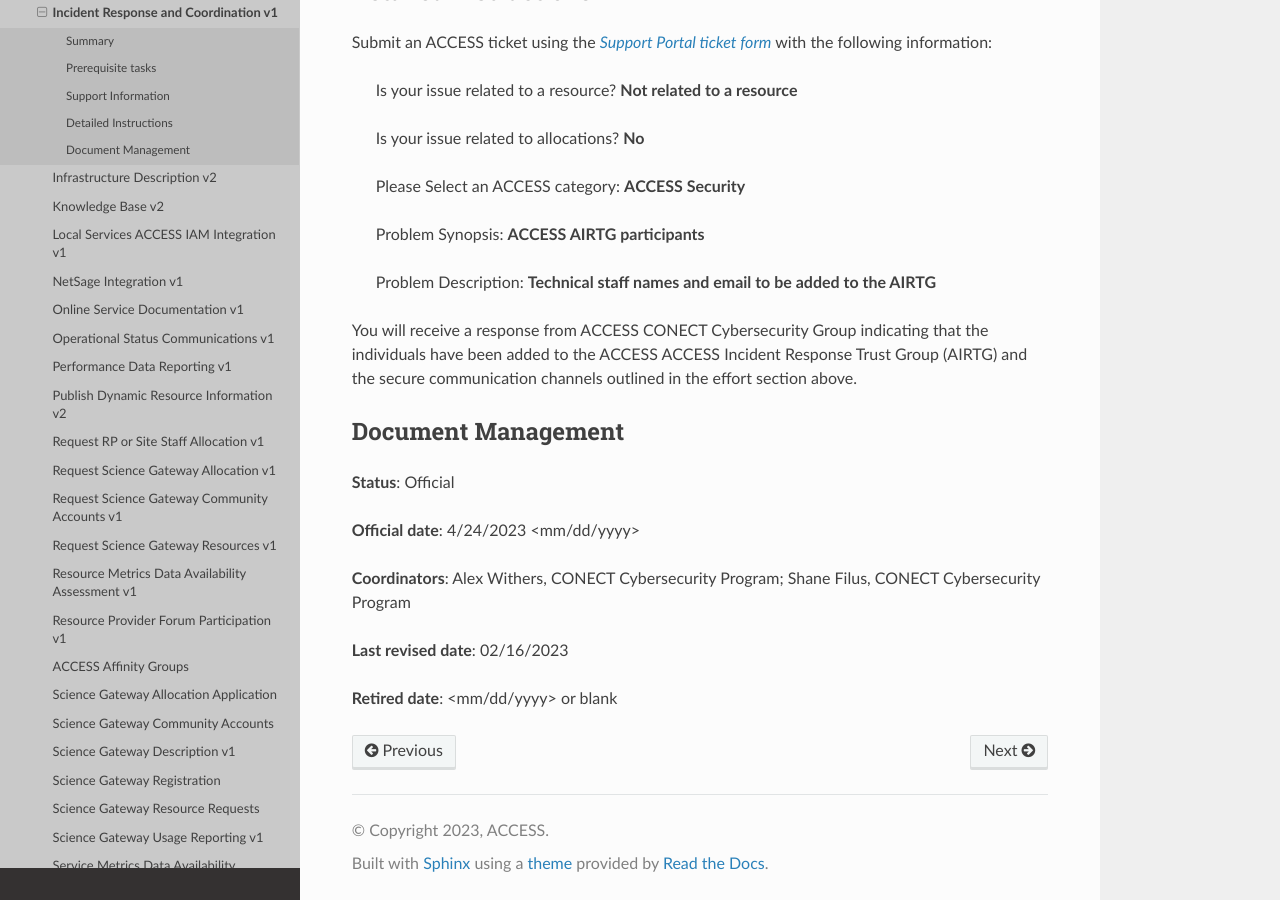
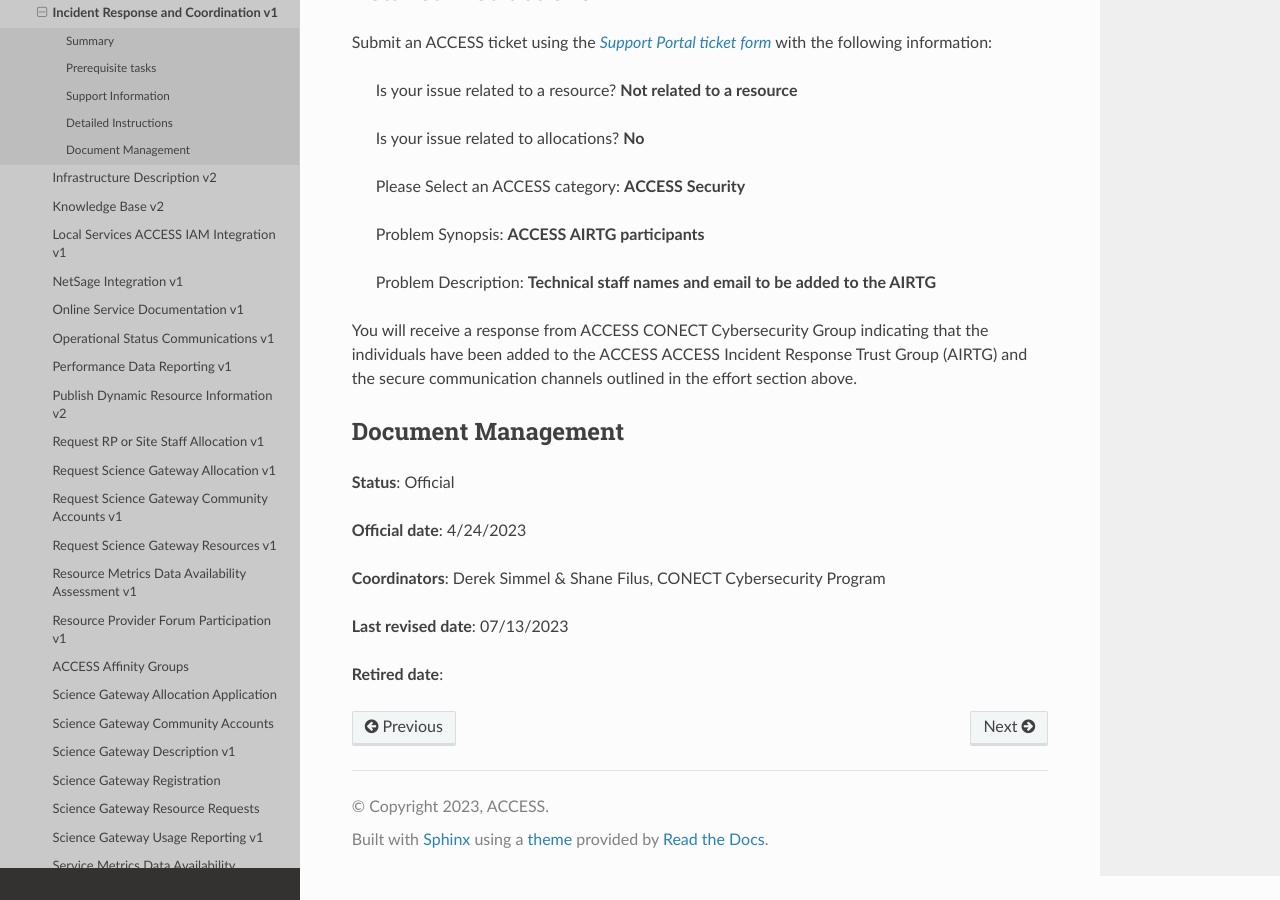
Before and after one commit to esiegmann/Integration_Roadmaps, a Sphinx documentation site: the page built from docs/source/tasks/Incident_Response_and_Coordination_v1.md, in a window 1280 px wide and 900 px high, scrolled down 979 px. Built offline with Sphinx 7.4.7 and the Read the Docs theme 2.0.0, drawn with Linux system fonts in a browser that asks for light colours.

Commit message:
replace Alex Withers with Derek Simmel for Cybersecurity Coordinator

```diff
--- a/docs/source/tasks/Incident_Response_and_Coordination_v1.md
+++ b/docs/source/tasks/Incident_Response_and_Coordination_v1.md
@@ -47,10 +47,10 @@
 
 **Status**: Official
 
-**Official date**: 4/24/2023 \<mm/dd/yyyy\>
+**Official date**: 4/24/2023
 
-**Coordinators**: Alex Withers, CONECT Cybersecurity Program; Shane Filus, CONECT Cybersecurity Program
+**Coordinators**: Derek Simmel & Shane Filus, CONECT Cybersecurity Program
 
-**Last revised date**: 02/16/2023
+**Last revised date**: 07/13/2023
 
-**Retired date**: \<mm/dd/yyyy\> or blank
+**Retired date**:
```
Also changed, not shown: docs/source/tasks/Cybersecurity_Requirements_for_ACCESS_Services_v1.md (+3 -3 lines), docs/source/tasks/Cybersecurity_Requirements_for_RPs_v1.md (+3 -3 lines), docs/source/tasks/Local_Services_ACCESS_IAM_Integration_v1.md (+3 -3 lines).
